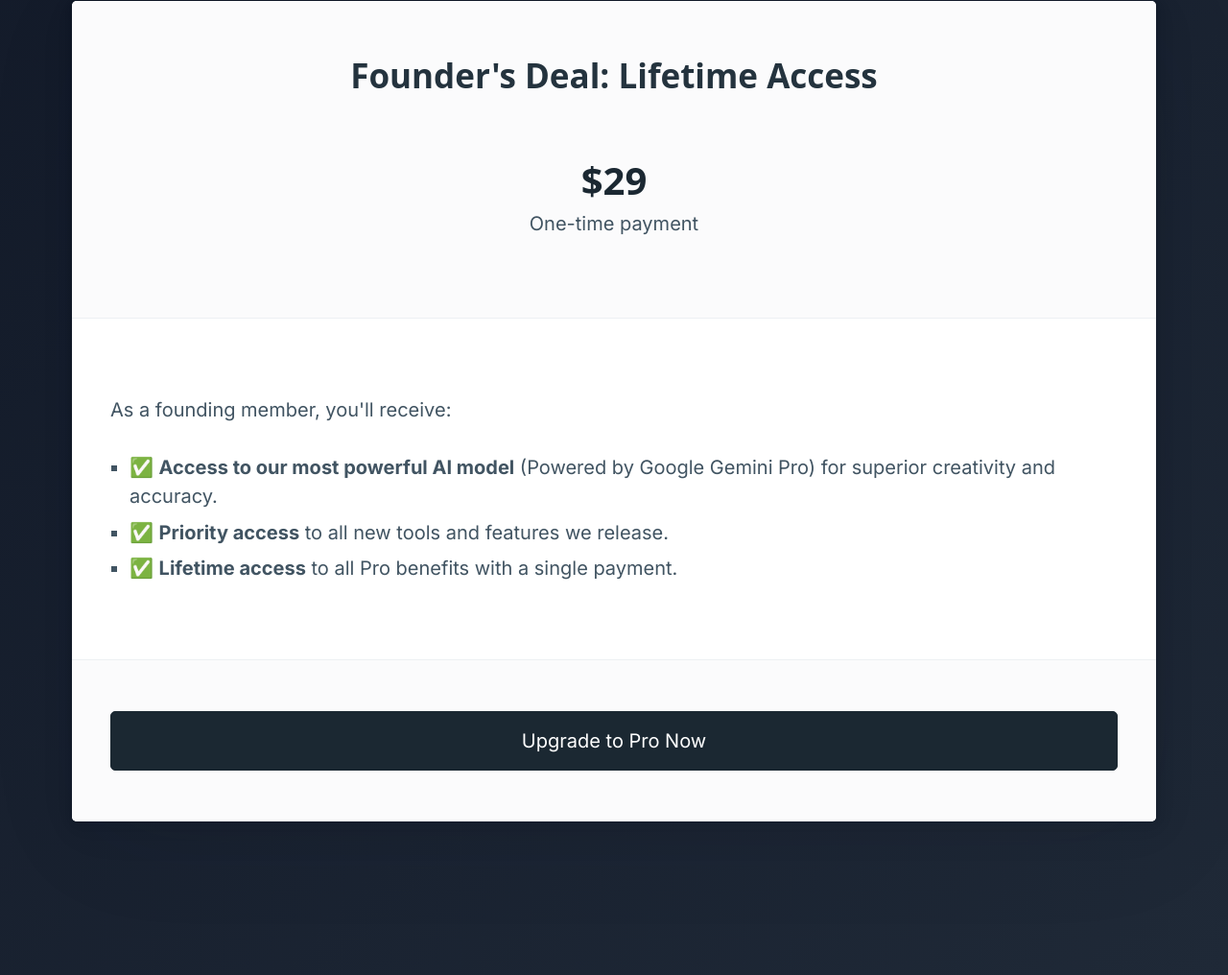
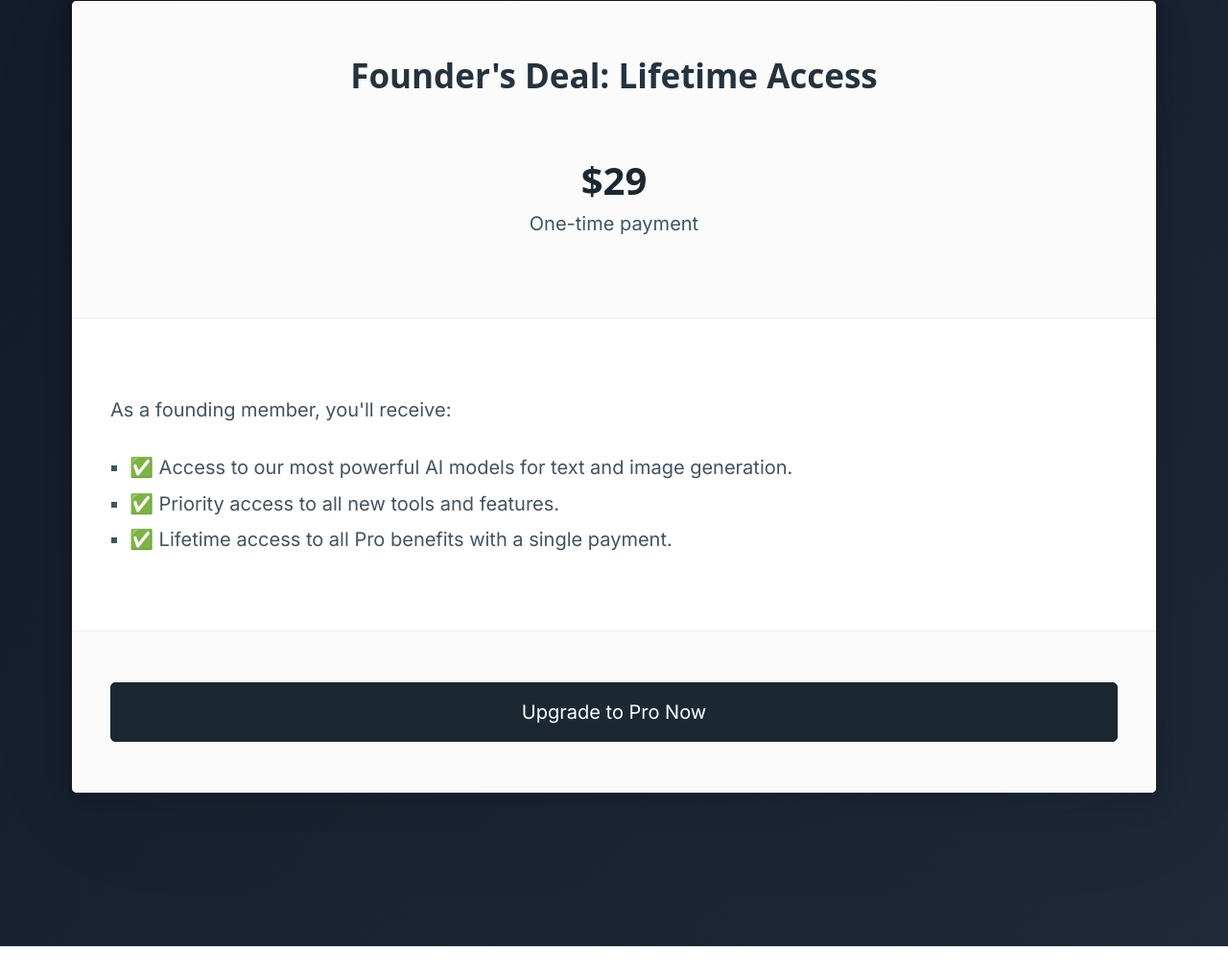
Before and after one commit to downoff/lucius-ai, a website: page pricing.html in a window 1280 px wide. Shown: the part 547-1563 px from the top of the page at 96% size. After the commit the page ends 1533 px from the top, so only its background shows below. Drawn offline with nearby package versions, Linux system fonts and the light colour scheme.

Commit message:
Fix: Standardize headers to solve navigation loop

```diff
--- a/pricing.html
+++ b/pricing.html
@@ -18,6 +18,7 @@
                         <strong>Lucius</strong>
                     </a>
                 </li>
+                <li><a href="image-generator.html">Image Generator</a></li>
             </ul>
             <ul id="logged-out-links" style="display: flex;">
                 <li><a href="login.html">Login</a></li>
@@ -45,9 +46,9 @@
 
             <p>As a founding member, you'll receive:</p>
             <ul>
-                <li>✅ <strong>Access to our most powerful AI model</strong> (Powered by Google Gemini Pro) for superior creativity and accuracy.</li>
-                <li>✅ <strong>Priority access</strong> to all new tools and features we release.</li>
-                <li>✅ <strong>Lifetime access</strong> to all Pro benefits with a single payment.</li>
+                <li>✅ Access to our most powerful AI models for text and image generation.</li>
+                <li>✅ Priority access to all new tools and features.</li>
+                <li>✅ Lifetime access to all Pro benefits with a single payment.
             </ul>
 
             <footer>
```
Also changed, not shown: index.html (+1 -0 lines), login.html (+1 -0 lines), signup.html (+1 -0 lines).
